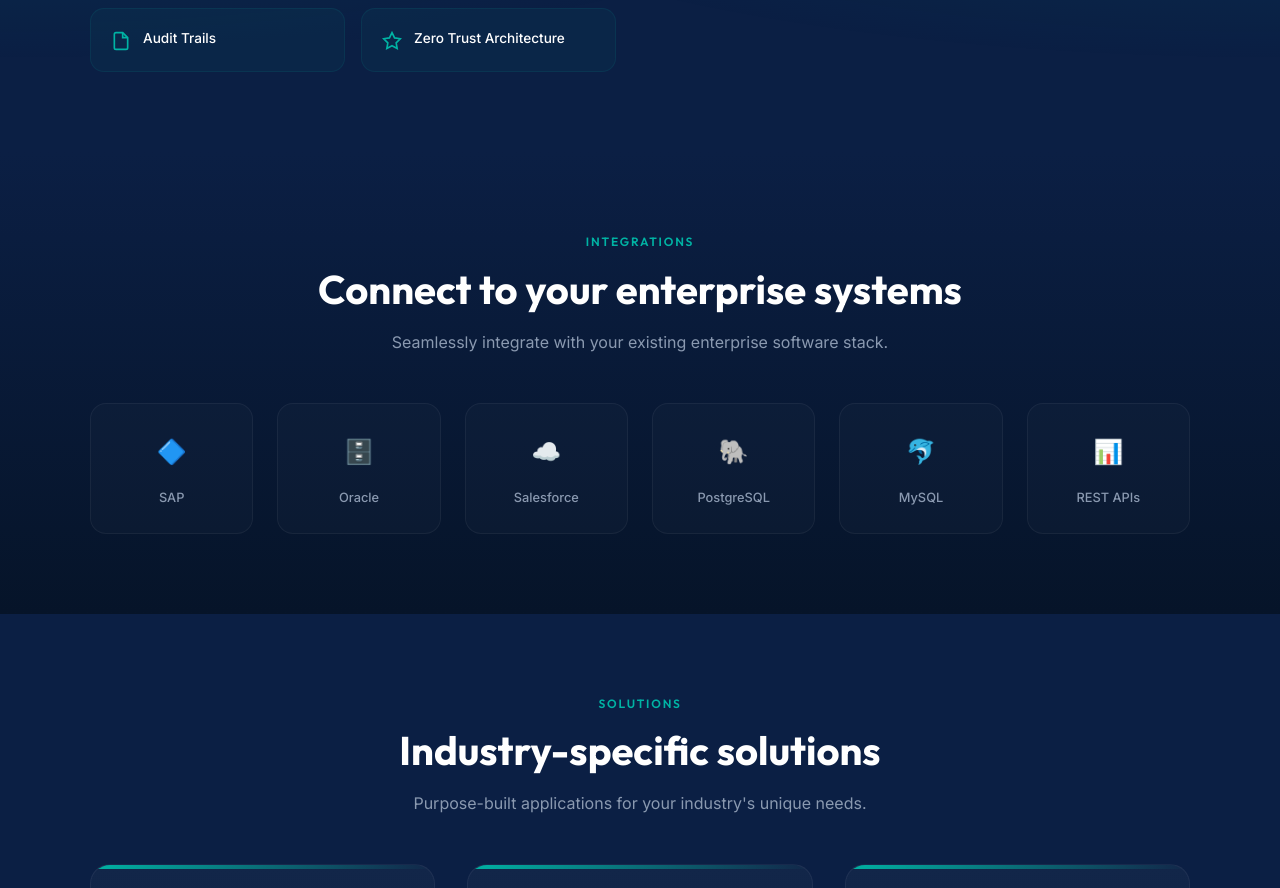
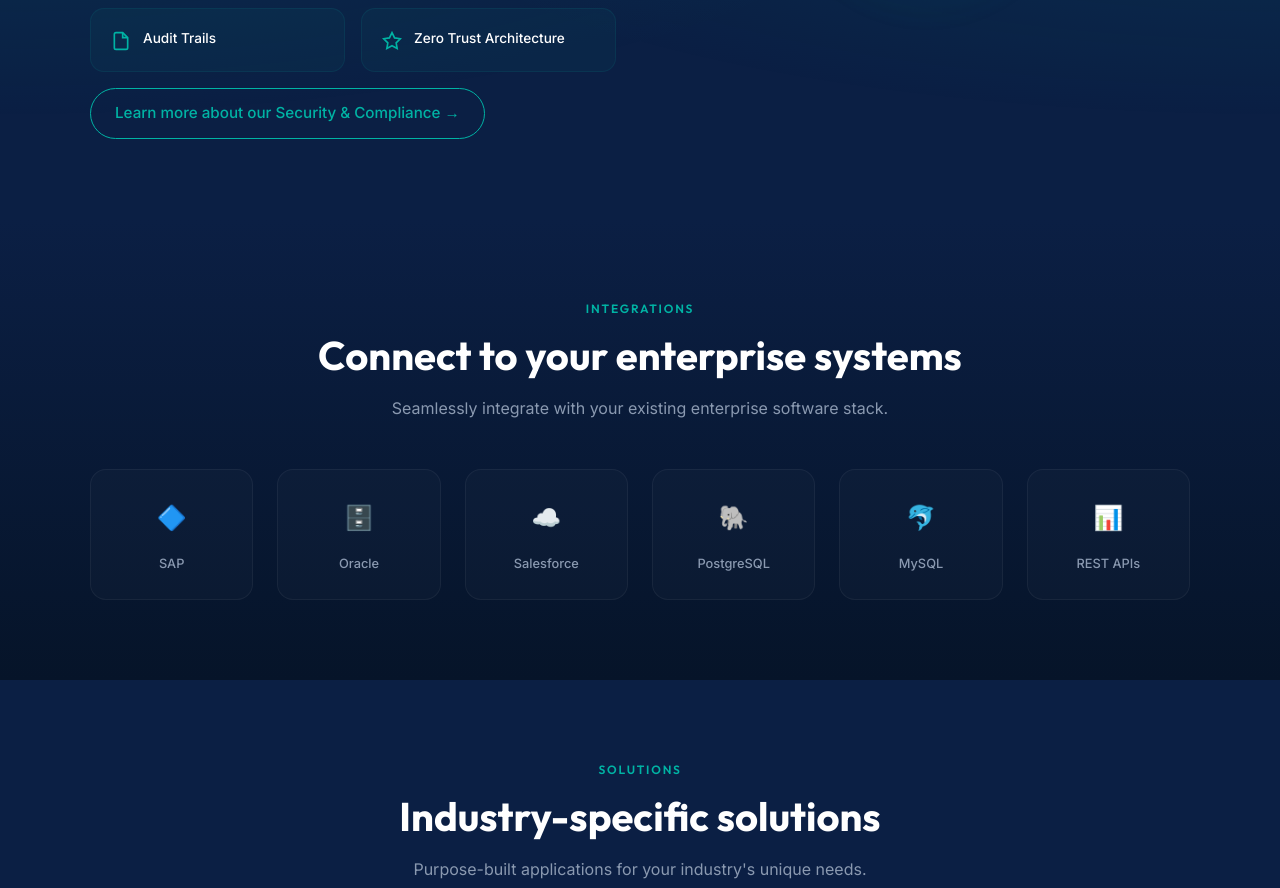
Before and after one commit to CortexFlow-AI/Zynch-new-website-2026, a plain HTML site: page index.html in a window 1280 px wide. Shown: the part 3532-4420 px from the top of the page. Drawn offline with Linux system fonts and the light colour scheme.

Commit message:
Add Security & Compliance link in security section

```diff
--- a/index.html
+++ b/index.html
@@ -915,6 +915,23 @@ ess i<!DOCTYPE html>
             font-size: 0.85rem;
             font-weight: 500;
             line-height: 1.4;
+        }
+
+        .security-link {
+            display: inline-block;
+            color: var(--secondary);
+            font-size: 0.95rem;
+            font-weight: 500;
+            text-decoration: none;
+            transition: all 0.3s;
+            margin-top: 1rem;
+            padding: 0.75rem 1.5rem;
+            border: 1px solid var(--secondary);
+            border-radius: 30px;
+        }
+        .security-link:hover {
+            background: var(--secondary);
+            color: var(--primary);
         }
 
         .security-visual {
@@ -2027,6 +2044,7 @@ ess i<!DOCTYPE html>
                         <span>Zero Trust Architecture</span>
                     </div>
                 </div>
+                <a href="security.html" class="security-link">Learn more about our Security & Compliance →</a>
             </div>
             <div class="security-visual">
                 <div class="shield-glow"></div>
```
Also changed, not shown: 1 other file.
